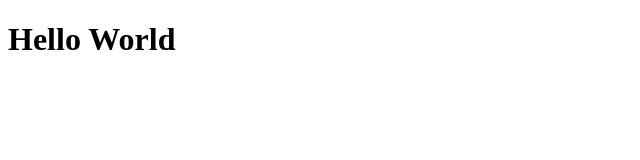
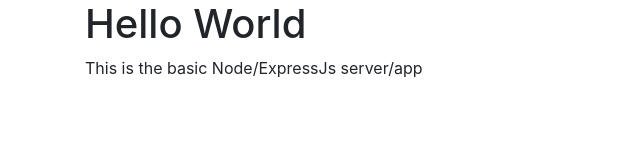
Before and after one commit to ahsan26/Learn-Docker-For-Youtube, a website: page index.html in a window 1280 px wide. Shown: the whole page, without its empty margins (0-640 px from the left). Drawn offline with nearby package versions, Linux system fonts and the light colour scheme.

Commit message:
updated!

```diff
--- a/index.html
+++ b/index.html
@@ -5,11 +5,15 @@
     <meta charset="UTF-8">
     <meta name="viewport" content="width=device-width, initial-scale=1.0">
     <meta http-equiv="X-UA-Compatible" content="ie=edge">
-    <title>Document</title>
+    <title>Hello World</title>
+    <link rel="stylesheet" href="https://maxcdn.bootstrapcdn.com/bootstrap/4.0.0/css/bootstrap.min.css" />
 </head>
 
 <body>
-    <h1>Hello World</h1>
+    <div class="container">
+        <h1>Hello World</h1>
+        <p>This is the basic Node/ExpressJs server/app</p>
+    </div>
 </body>
 
 </html>
```
